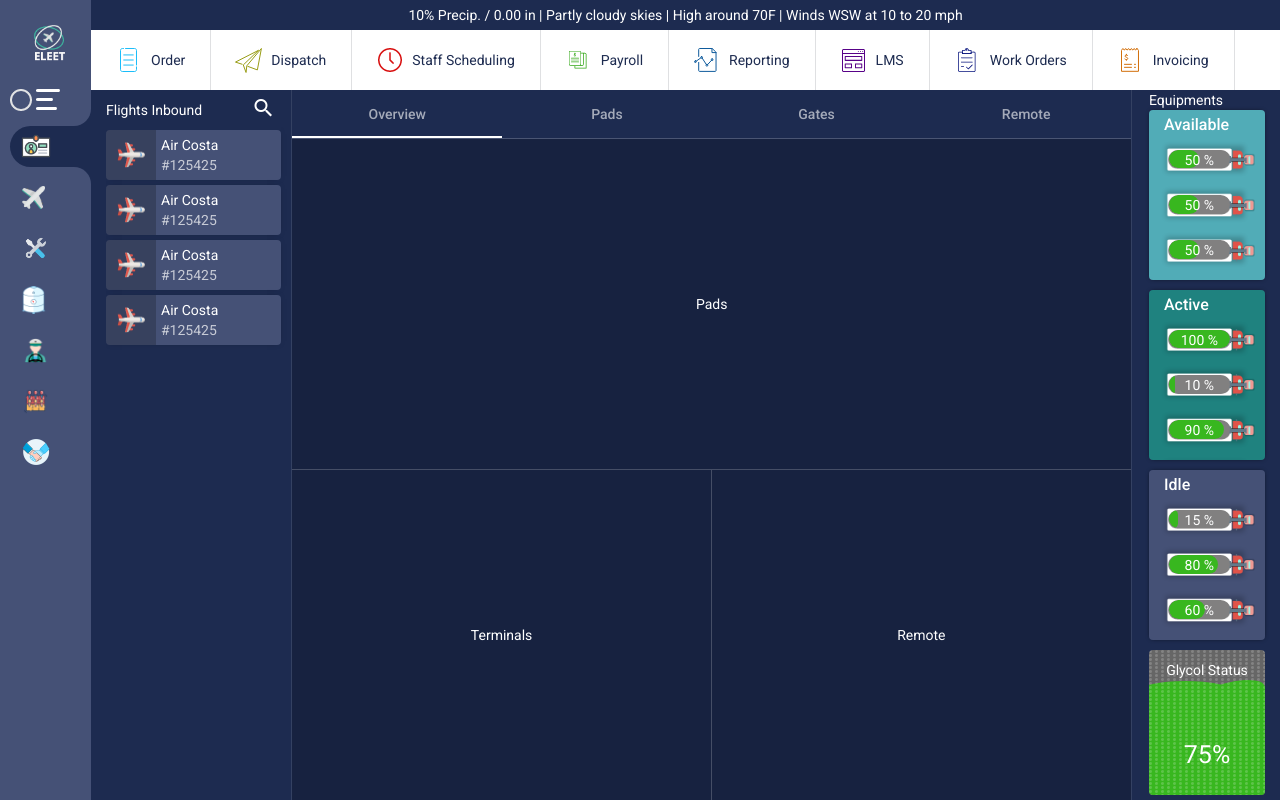
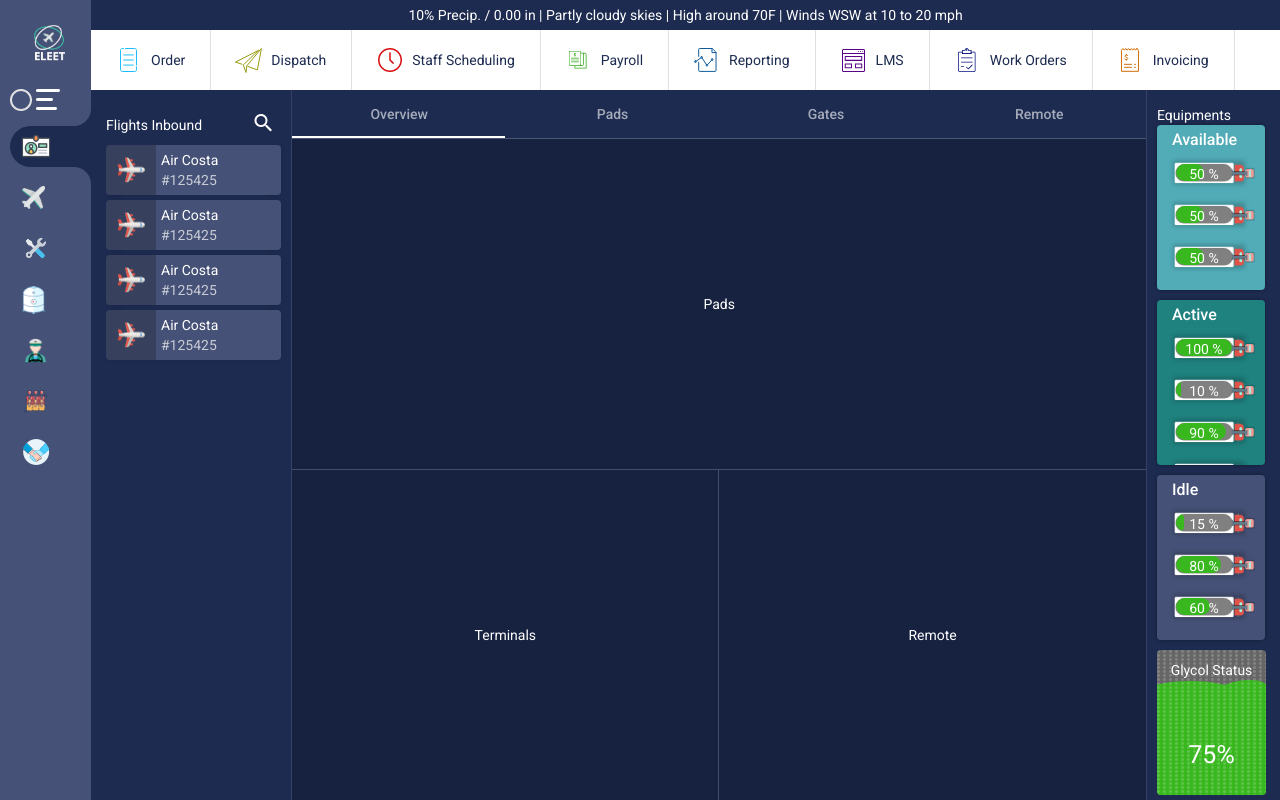
Before and after one commit to harikrishna266/tmp, an Angular app: page /dashboard in a window 1280 px wide. Built offline with nearby package versions, Linux system fonts and the light colour scheme.

Commit message:
overview design

```diff
--- a/src/app/modules/dashboard/dashboard.component.scss
+++ b/src/app/modules/dashboard/dashboard.component.scss
@@ -13,6 +13,7 @@
 	flex-shrink: 0;
 	max-width: 16%;
 	min-width: 150px;
+	padding-top: 15px;
 
     .section {
       overflow: auto;
@@ -53,7 +54,7 @@
     width: calc(100% - 253px);
     border-left: 1px solid rgba(256,256,256,.1);
     border-right: 1px solid rgba(256,256,256,.1);
-    margin-right: 17px;
+    margin-right: 10px;
   }
 
 
@@ -88,9 +89,9 @@
 	flex-direction: column;
 	position: relative;
 	z-index: 2000;
-	width: 100px;
 	flex-shrink: 0;
-	width: 116px;
+	width: 108px;
+	padding-top: 15px;
 
 	.trucks-wrapper {
 		height: calc(100% - 170px);
@@ -132,7 +133,7 @@
 
 	.glycol-status {
 		width: 100%;
-		min-width: 116px;
+		min-width: 109px;
 		height: 145px;
 		position: relative;
 		border-radius: 4px;
```
